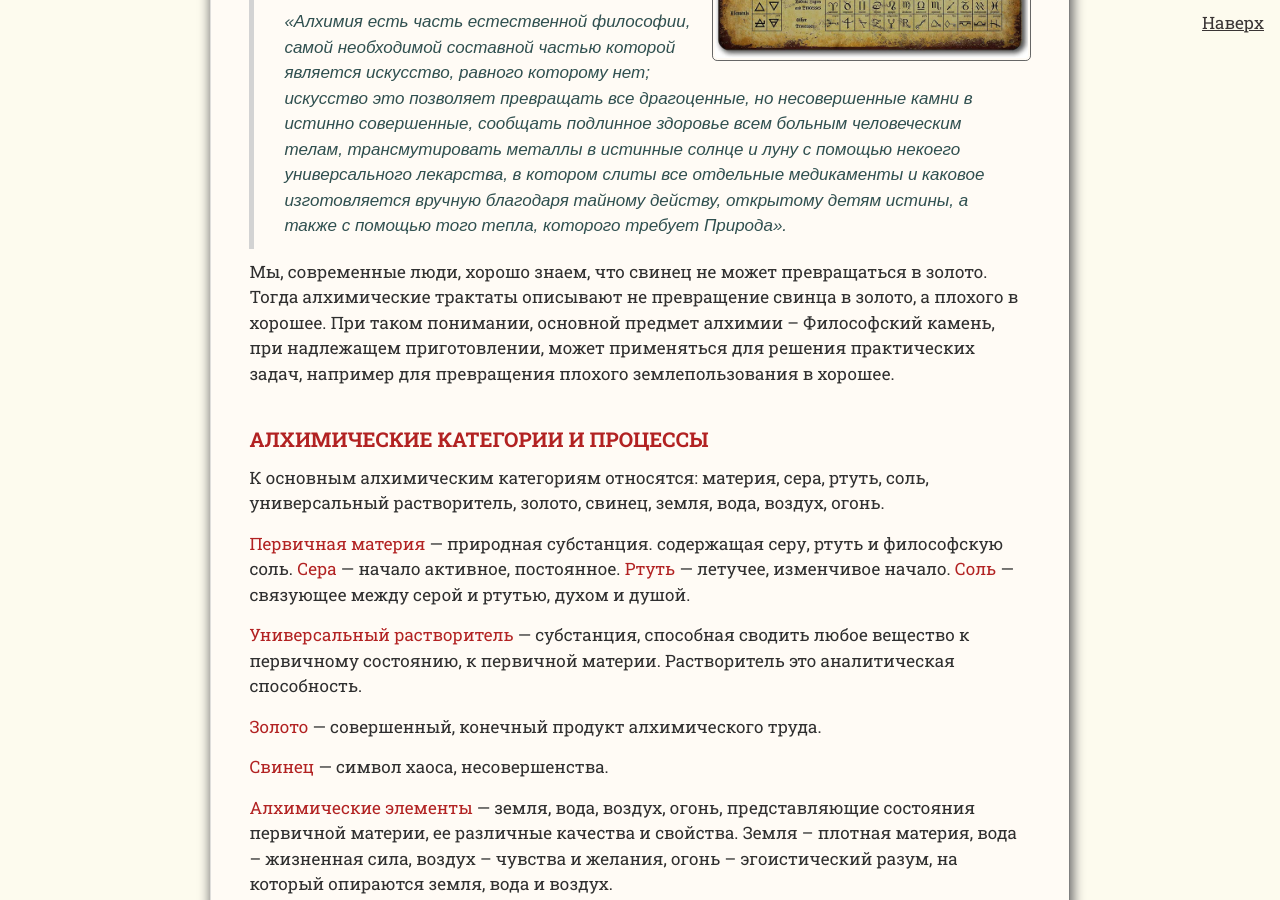
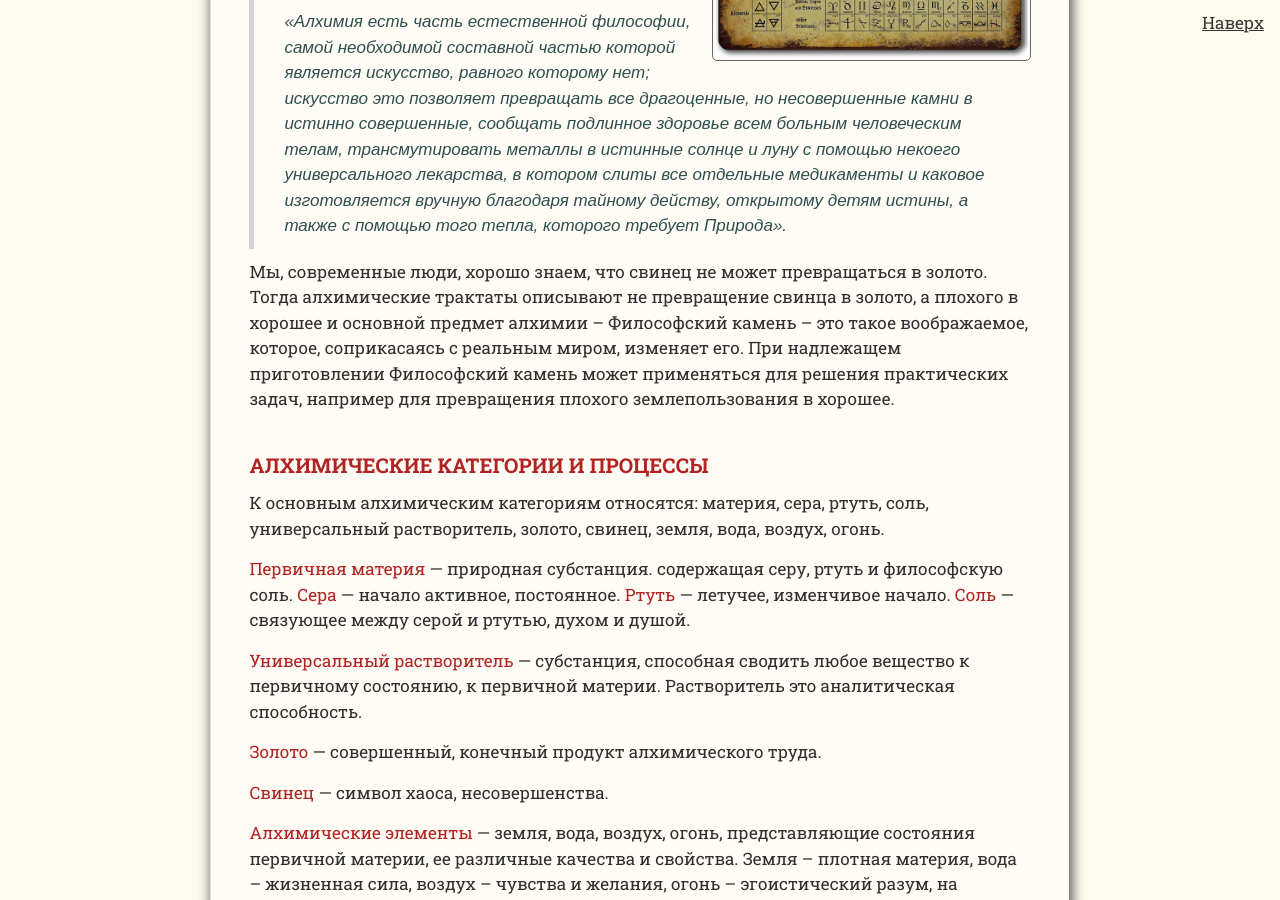
Before and after one commit to SergSi/land-use-art, a Jekyll site: the page built from _posts/2024-10-25-alchemy.md, in a window 1280 px wide and 900 px high, scrolled down 834 px. Built offline with Jekyll 4.4.1, drawn with Linux system fonts in a browser that asks for light colours; some web fonts are replaced.

Commit message:
Update 2024-10-25-alchemy.md

```diff
--- a/_posts/2024-10-25-alchemy.md
+++ b/_posts/2024-10-25-alchemy.md
@@ -11,7 +11,7 @@
 
 > «Алхимия есть часть естественной философии, самой необходимой составной частью которой является искусство, равного которому нет; искусство это позволяет превращать все драгоценные, но несовершенные камни в истинно совершенные, сообщать подлинное здоровье всем больным человеческим телам, трансмутировать металлы в истинные солнце и луну с помощью некоего универсального лекарства, в котором слиты все отдельные медикаменты и каковое изготовляется вручную благодаря тайному действу, открытому детям истины, а также с помощью того тепла, которого требует Природа».
 
-Мы, современные люди, хорошо знаем, что свинец не может превращаться в золото. Тогда алхимические трактаты описывают не превращение свинца в золото, а плохого в хорошее. При таком понимании, основной предмет алхимии – Философский камень, при надлежащем приготовлении, может применяться для решения практических задач, например для превращения плохого землепользования в хорошее.
+Мы, современные люди, хорошо знаем, что свинец не может превращаться в золото. Тогда алхимические трактаты описывают не превращение свинца в золото, а плохого в хорошее и основной предмет алхимии – Философский камень – это такое воображаемое, которое, соприкасаясь с реальным миром, изменяет его. При надлежащем приготовлении Философский камень может применяться для решения практических задач, например для превращения плохого землепользования в хорошее.
 
 # Алхимические категории и процессы
 
```
